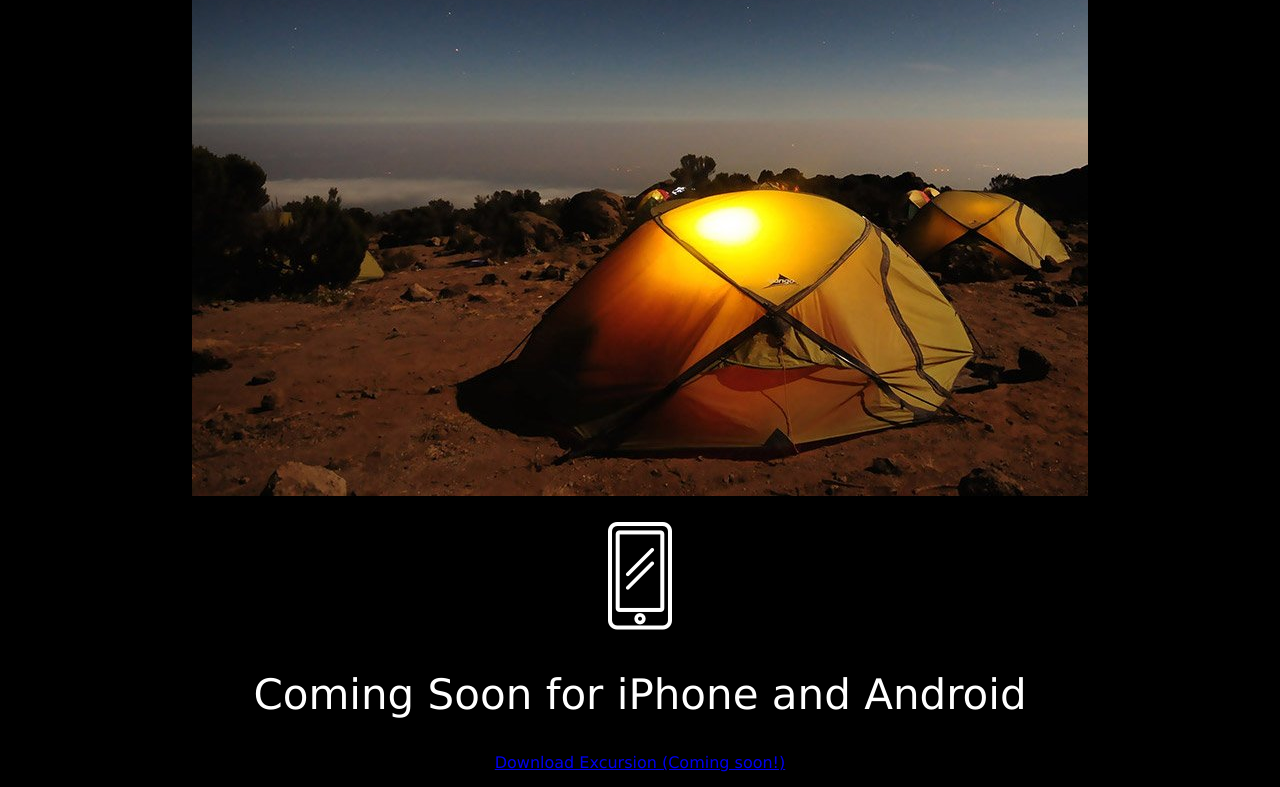
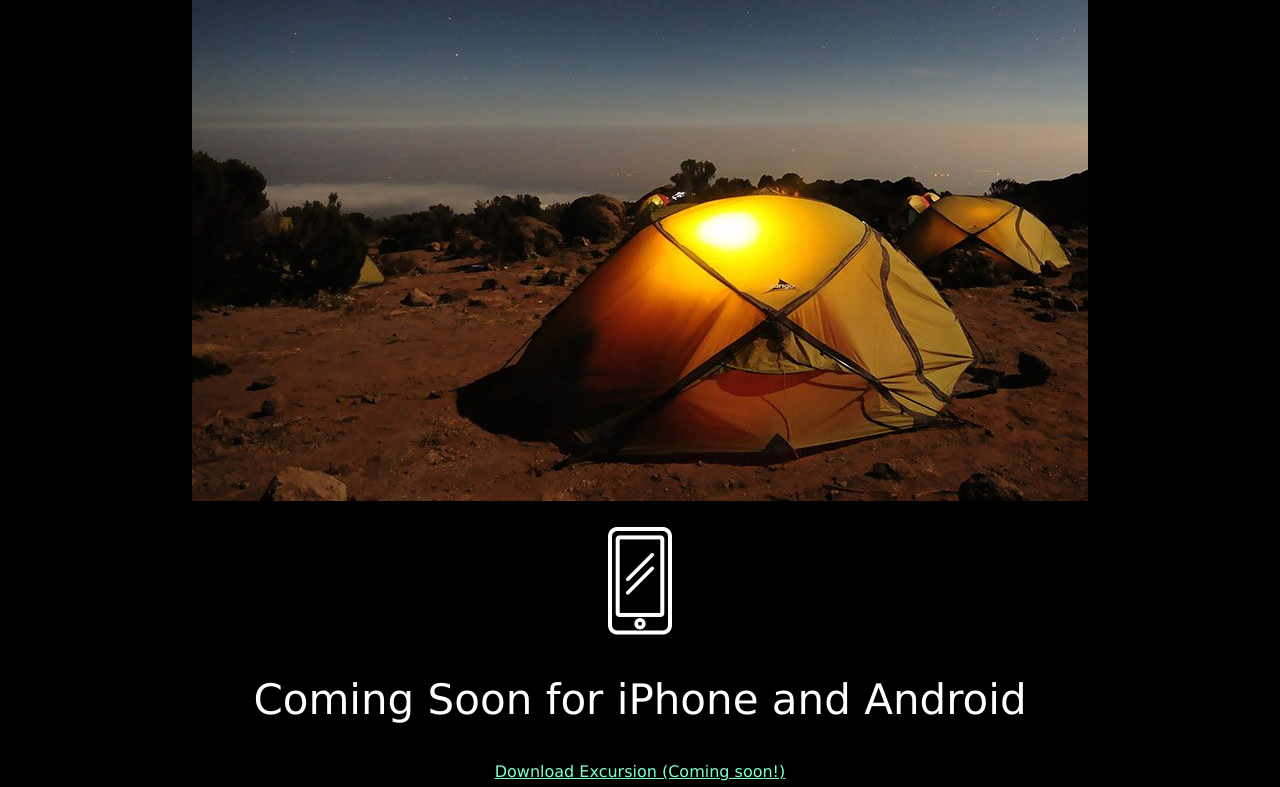
Before and after one commit to awierbilowicz/Excursion-Project, a plain HTML site: page index.html in a window 1280 px wide. Shown: the part 515-1302 px from the top of the page. Drawn offline with Linux system fonts and the light colour scheme.

Commit message:
Final Version

```diff
--- a/resources/css/style.css
+++ b/resources/css/style.css
@@ -5,7 +5,7 @@ body {
     color: white;
 }
 
-.download-link {
+a {
     color: aquamarine;
     font-size: 16px;
 }
```
Also changed, not shown: index.html (+1 -1 lines).
